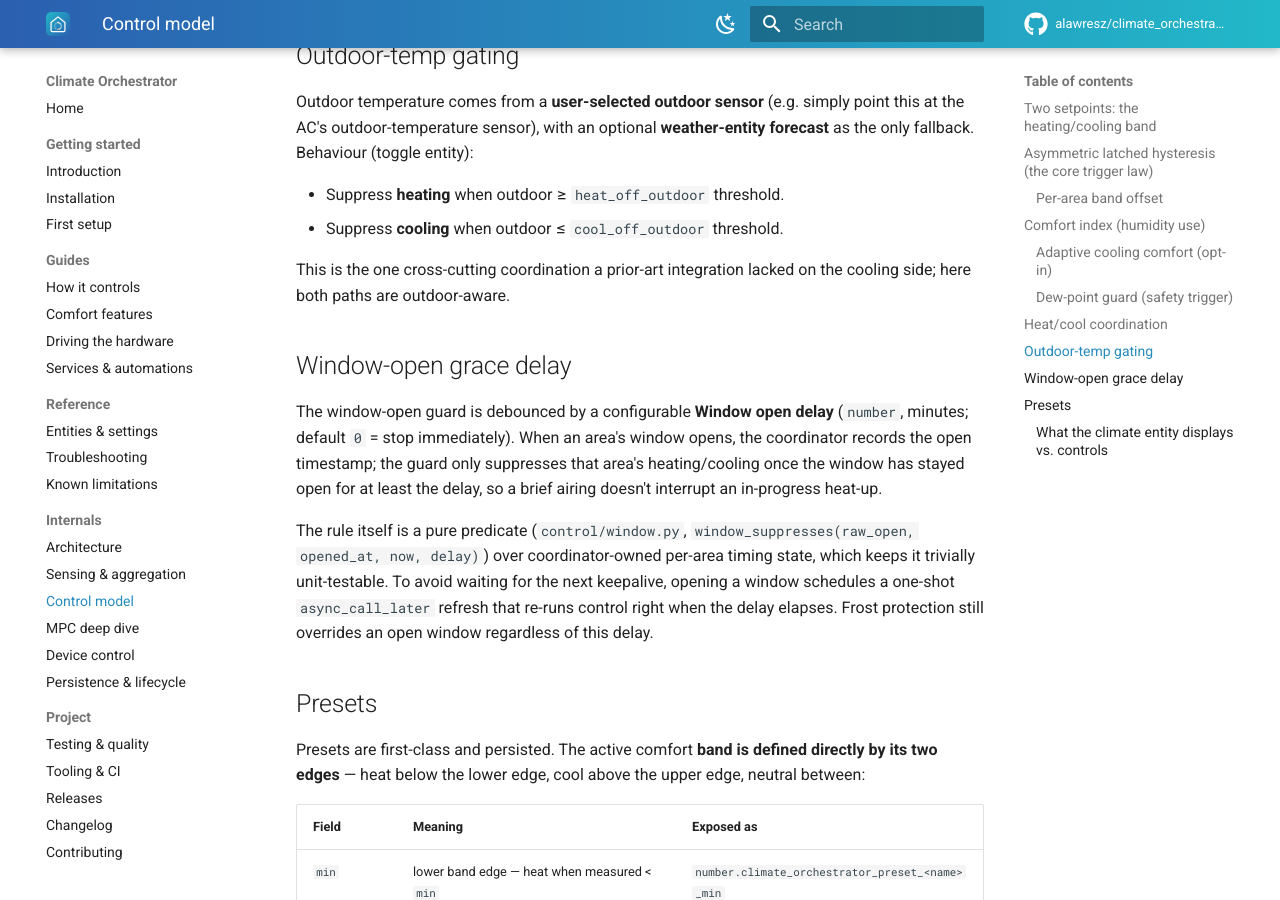
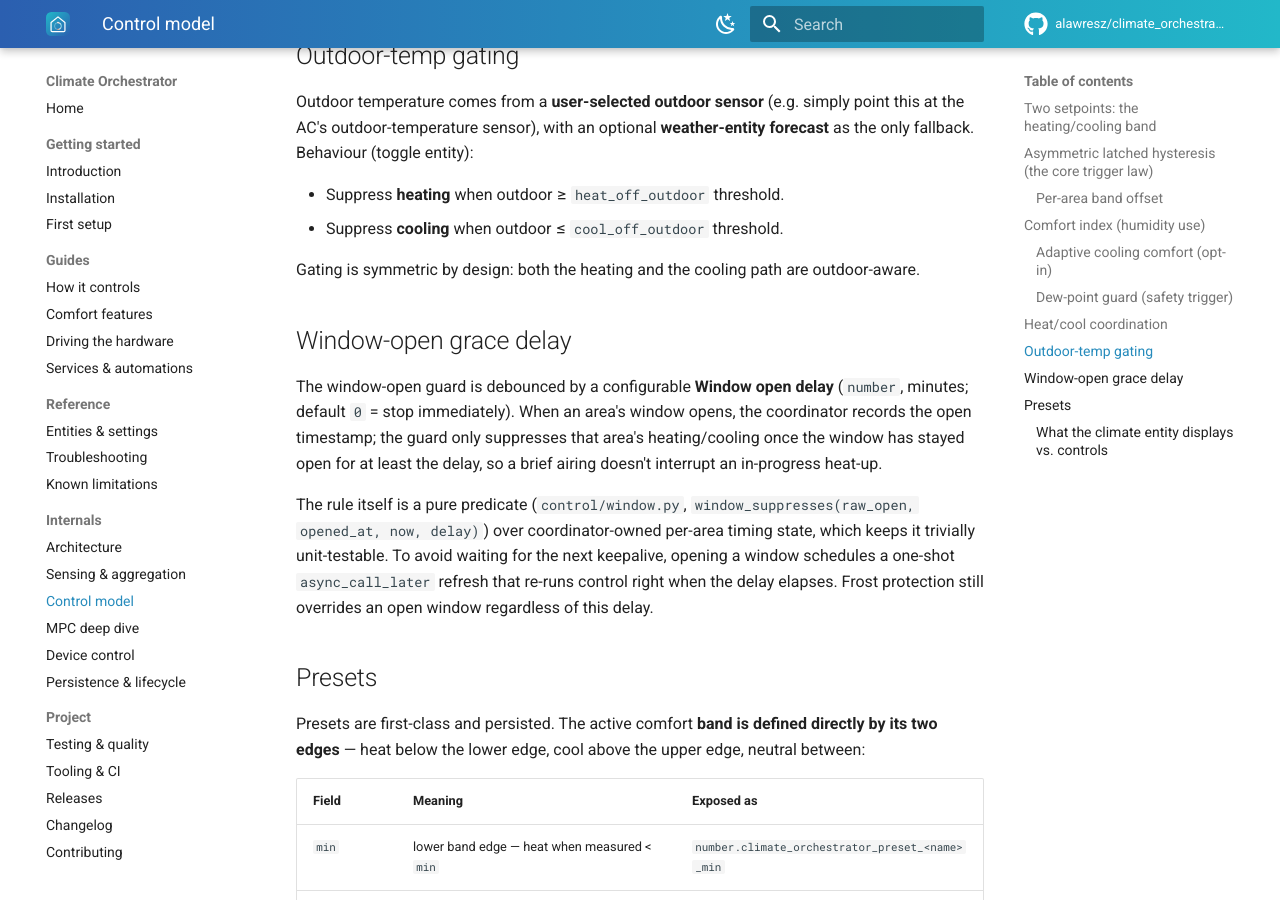
Before and after one commit to alawresz/climate_orchestrator, an MkDocs documentation site: the page built from docs/internals/control-model.md, in a window 1280 px wide and 900 px high, scrolled down 4444 px. Built offline with MkDocs 1.6.1 and Material for MkDocs 9.7.7, drawn with Linux system fonts in a browser that asks for light colours; comment, search, counter and statistics services are not loaded; the version menu is left out.

Commit message:
docs: drop third-party comparisons

```diff
--- a/docs/internals/control-model.md
+++ b/docs/internals/control-model.md
@@ -203,8 +203,8 @@ point this at the AC's outdoor-temperature sensor), with an optional
 - Suppress **heating** when outdoor ≥ `heat_off_outdoor` threshold.
 - Suppress **cooling** when outdoor ≤ `cool_off_outdoor` threshold.
 
-This is the one cross-cutting coordination a prior-art integration lacked on the
-cooling side; here both paths are outdoor-aware.
+Gating is symmetric by design: both the heating and the cooling path are
+outdoor-aware.
 
 ## Window-open grace delay
 
```
Also changed, not shown: docs/internals/architecture.md (+2 -2 lines).
